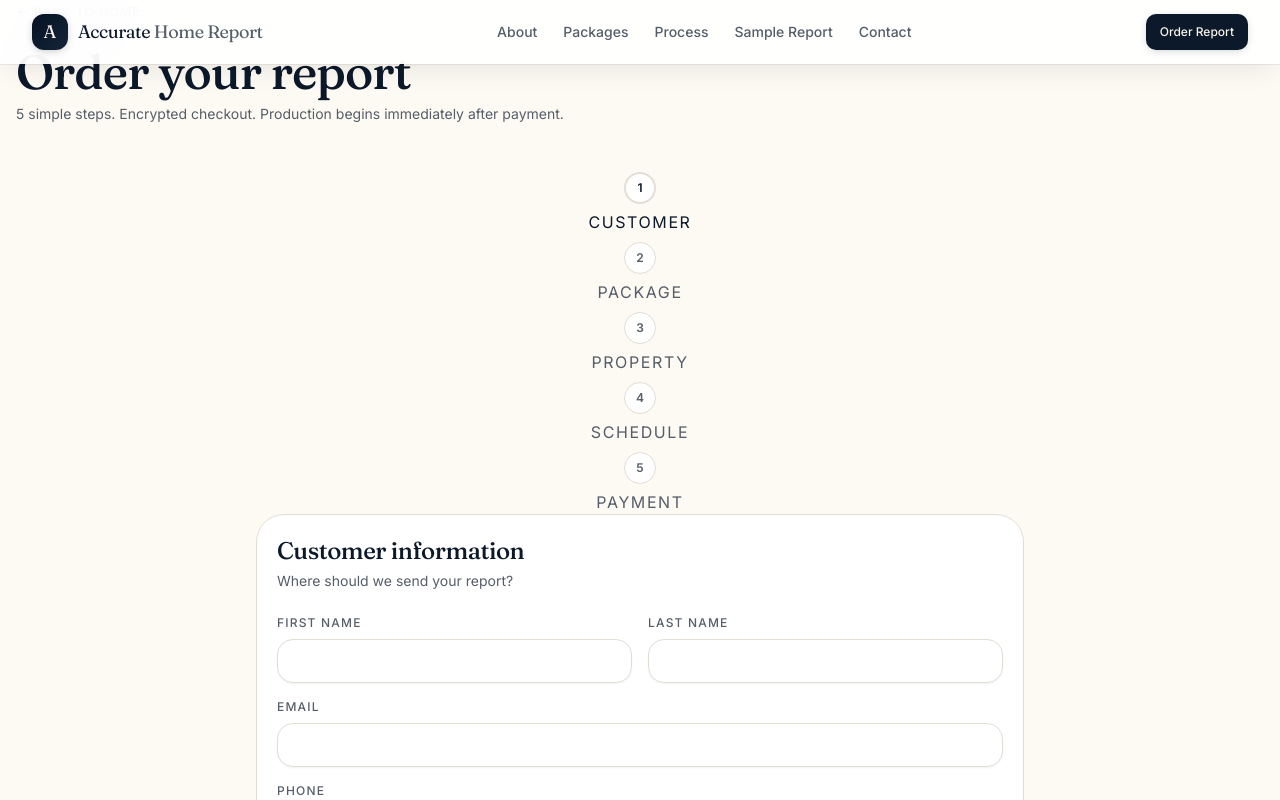
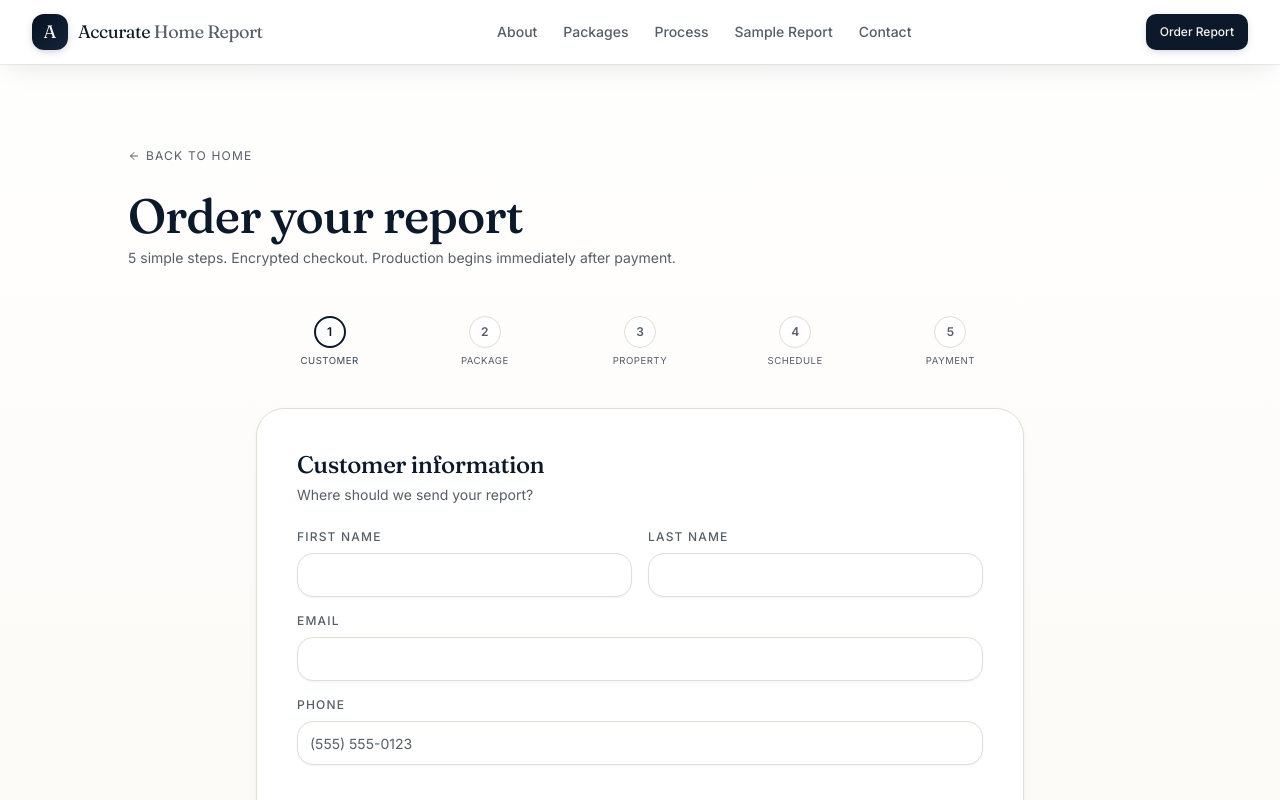
Before and after one commit to adeendev/home-inspection-pro, a Next.js app: page /order in a window 1280 px wide. Shown: the top 800 px of the page. Built offline with nearby package versions, Linux system fonts and the light colour scheme.

Commit message:
Fix step indicator vertical layout: add @source for app/, inline style fallback for grid-cols-5

```diff
--- a/app/order/page.tsx
+++ b/app/order/page.tsx
@@ -221,25 +221,28 @@ function OrderPageInner() {
             {/* Main form area */}
             <div className="min-w-0">
               {/* Step indicator */}
-              <div className="mb-10 grid grid-cols-5 gap-2">
+              <div
+                className="mb-10 grid grid-cols-5 gap-1 sm:gap-2"
+                style={{ gridTemplateColumns: "repeat(5, minmax(0, 1fr))" }}
+              >
                 {STEPS.map((s) => {
                   const done = step > s.id;
                   const active = step === s.id;
                   return (
-                    <div key={s.id} className="flex flex-col items-center gap-1.5">
+                    <div key={s.id} className="flex flex-col items-center gap-1 sm:gap-1.5">
                       <div
                         className={cn(
-                          "grid h-8 w-8 shrink-0 place-items-center rounded-full text-xs font-semibold transition-all sm:h-9 sm:w-9",
+                          "flex h-7 w-7 shrink-0 items-center justify-center rounded-full text-[0.65rem] font-semibold transition-all sm:h-8 sm:w-8 sm:text-xs",
                           done && "bg-brass text-ink",
                           active && "border-2 border-ink bg-white text-ink",
                           !done && !active && "border border-border bg-white text-muted-foreground",
                         )}
                       >
-                        {done ? <Check className="h-3.5 w-3.5" strokeWidth={3} /> : s.id}
+                        {done ? <Check className="h-3 w-3" strokeWidth={3} /> : s.id}
                       </div>
                       <span
                         className={cn(
-                          "hidden text-[0.6rem] uppercase tracking-widest transition-colors sm:block",
+                          "hidden text-[0.5rem] uppercase tracking-wider transition-colors sm:block sm:text-[0.6rem]",
                           active || done ? "text-ink/80" : "text-muted-foreground",
                         )}
                       >
--- a/src/styles.css
+++ b/src/styles.css
@@ -1,5 +1,6 @@
 @import "tailwindcss" source(none);
 @source "../src";
+@source "../app";
 @import "tw-animate-css";
 
 @custom-variant dark (&:is(.dark *));
```
